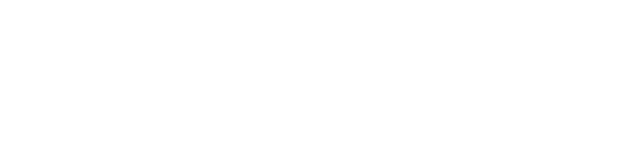
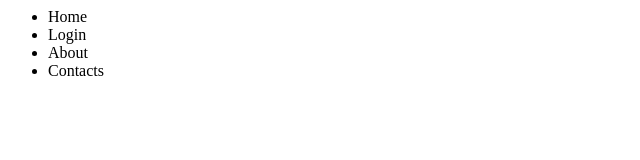
Before and after one commit to msalik42/git-one, a plain HTML site: page index.html in a window 1280 px wide. Shown: the whole page, without its empty margins (0-640 px from the left). Drawn offline with Linux system fonts and the light colour scheme.

Commit message:
added navigation

```diff
--- a/index.html
+++ b/index.html
@@ -1,8 +1,16 @@
-<html>
+ <html>
 <head>
   <title>This is webpage
   </title>
 </head>
 <body>
+	<nav>
+		<ul>
+			<li>Home</li>
+			<li>Login</li>
+			<li>About</li>
+			<li>Contacts</li>
+		</ul>
+	</nav>
 </body>
 </html>
```
